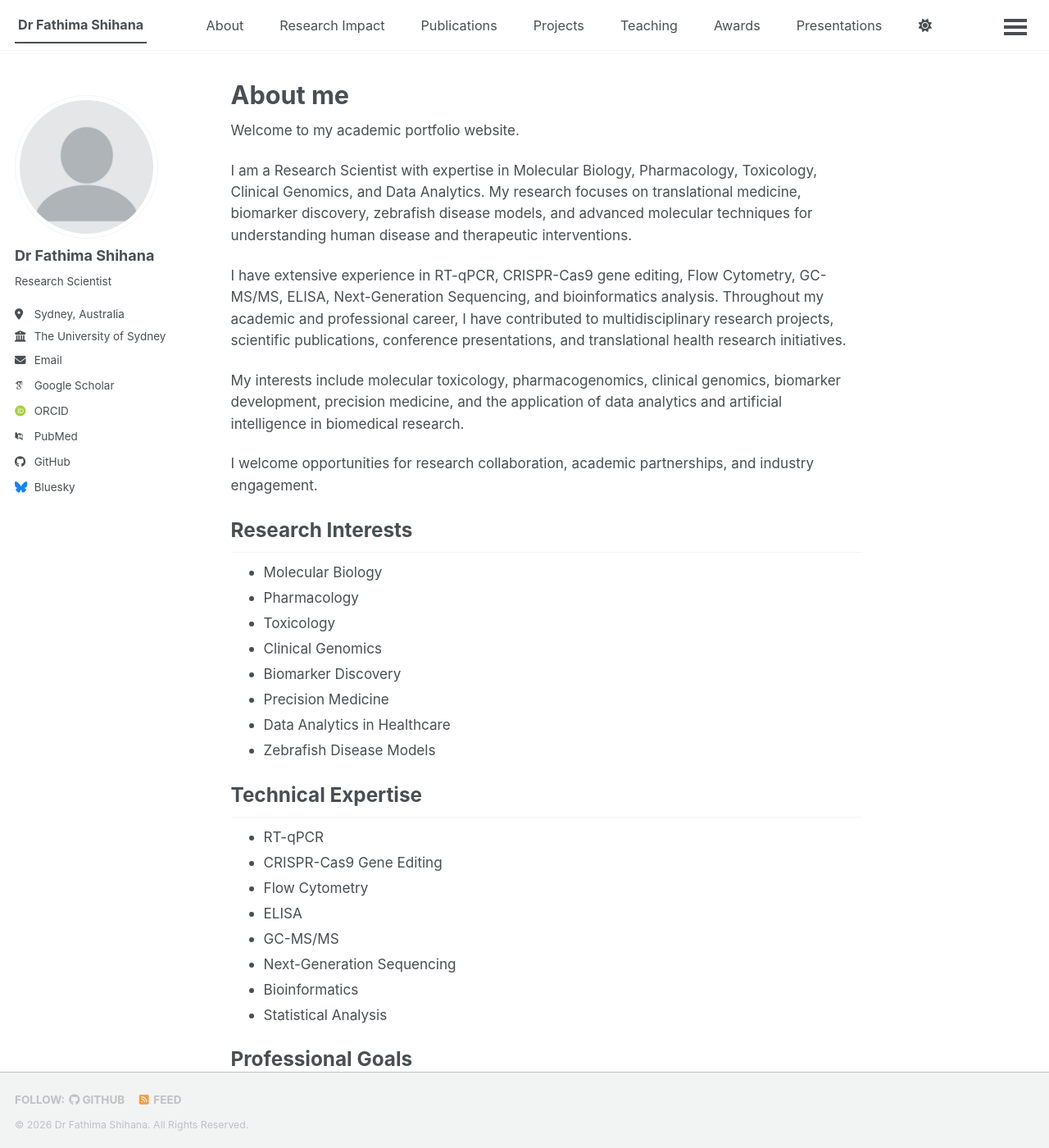
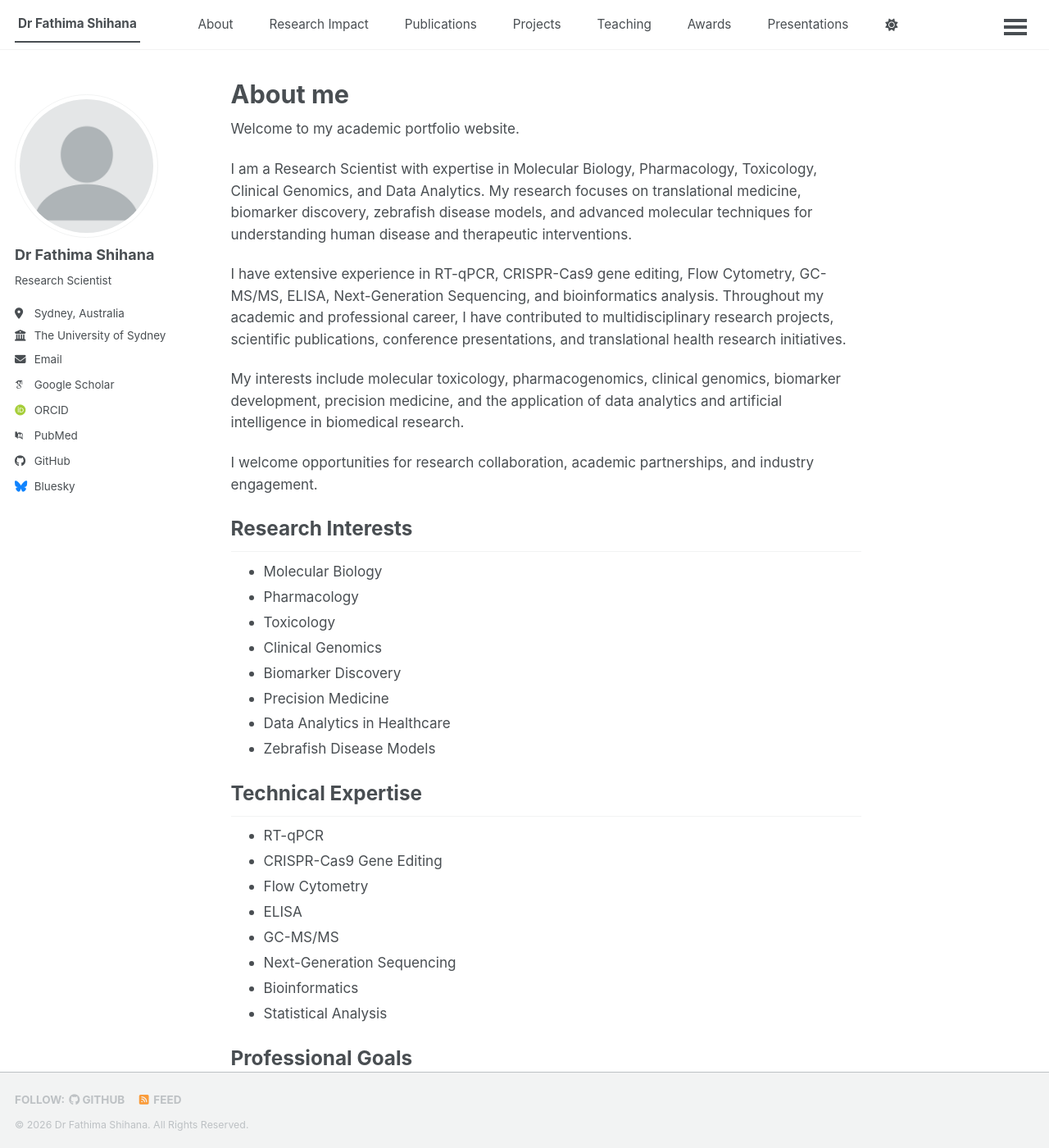
Before and after one commit to fathimashihana/fathimashihana.github.io, a Jekyll site: the page built from _pages/about.md, in a window 1280 px wide and 1400 px high. Shown: the whole window at 82% size. Built offline with Jekyll 4.4.1, drawn with Linux system fonts in a browser that asks for light colours; some web fonts are replaced; a script bundle is joined from its source files by our own code; library files that are not in the unit come from our copies.

Commit message:
Update main.scss

```diff
--- a/assets/css/main.scss
+++ b/assets/css/main.scss
@@ -155,7 +155,7 @@
   font-weight: 700 !important;
 }
 .masthead__menu-item {
-    font-size: 0.9rem !important;
+    font-size: 0.85rem !important;
 }
 .greedy-nav .visible-links li {
     margin-right: 0 !important;
```
